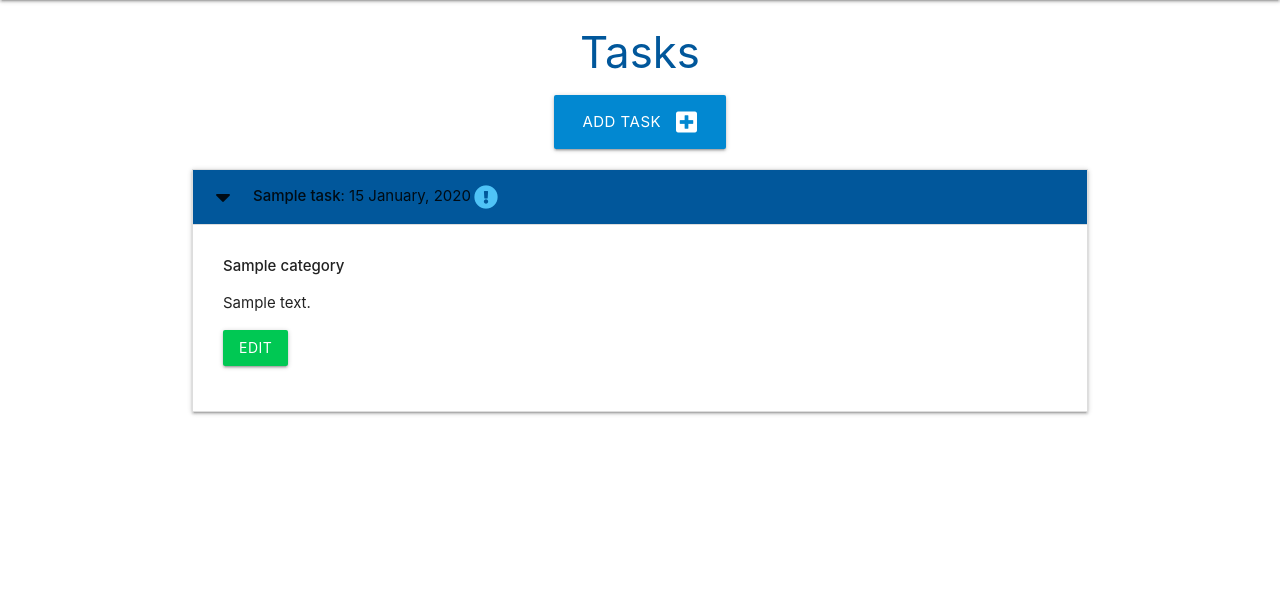
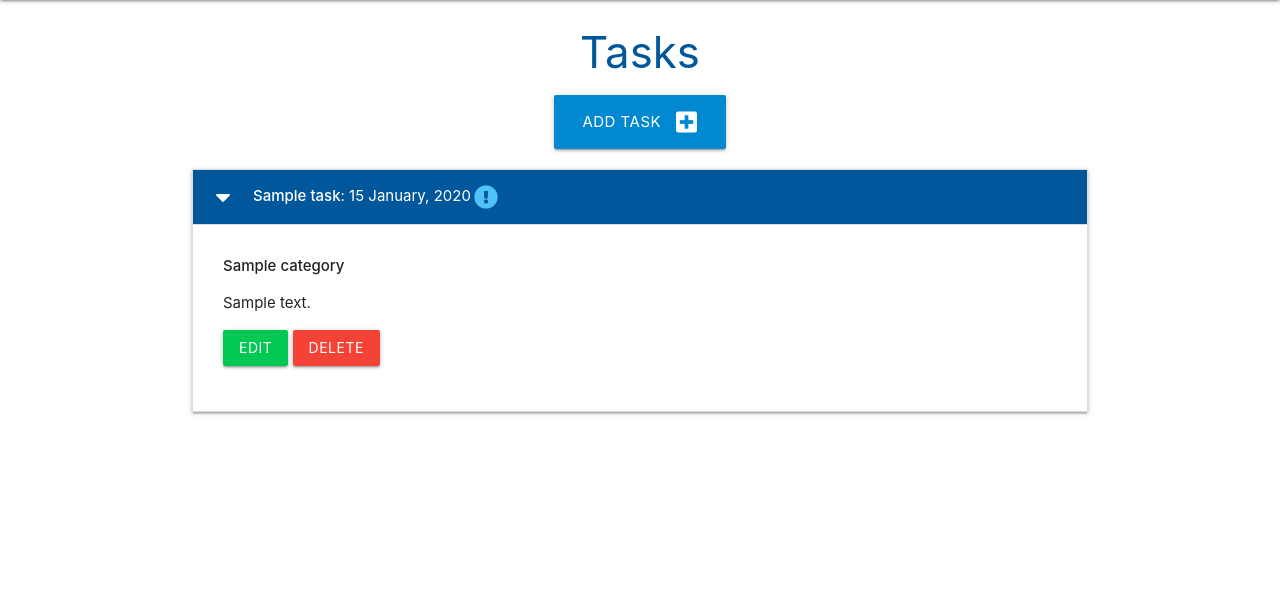
Before and after one commit to helsbels-del/flask-sqlalchemy-task-manager, a Flask app: page / in a window 1280 px wide, after a click that opens the changed part. Shown: the part 64-670 px from the top of the page. Run offline with Flask 2, Linux system fonts and the light colour scheme; tables that the repository leaves empty hold one stand-in row (values such as "Sample post").

Commit message:
FEAT: Add delete task function

```diff
--- a/taskmanager/routes.py
+++ b/taskmanager/routes.py
@@ -72,3 +72,11 @@ def edit_task(task_id):
         task.category_id = request.form.get("category_id")
         db.session.commit()
     return render_template("edit_task.html", task=task, categories=categories)
+
+
+@app.route("/delete_task/<int:task_id>")
+def delete_task(task_id):
+    task = Task.query.get_or_404(task_id)
+    db.session.delete(task)
+    db.session.commit()
+    return redirect(url_for("home"))
--- a/taskmanager/templates/tasks.html
+++ b/taskmanager/templates/tasks.html
@@ -12,21 +12,21 @@
 </div>
 
 <ul class="collapsible">
-    {% for task in tasks |sort(attribute="due_date") %}
+    {% for task in tasks|sort(attribute="due_date") %}
     <li>
-        <div class="collapsible-header white-txt light-blue darken-4">
+        <div class="collapsible-header white-text light-blue darken-4">
             <i class="fas fa-caret-down"></i>
             <strong>{{ task.task_name }}</strong> : {{ task.due_date.strftime("%d %B, %Y") }}
             {% if task.is_urgent == True %}
-                <i class ="fas fa-exclamation-circle light-blue-text text-lighten-2"></i>
+                <i class="fas fa-exclamation-circle light-blue-text text-lighten-2"></i>
             {% endif %}
         </div>
         <div class="collapsible-body">
             <strong>{{ task.category }}</strong>
-            <p>{{ task.task_description}}</p>
+            <p>{{ task.task_description }}</p>
             <p>
-
                 <a href="{{ url_for('edit_task', task_id=task.id) }}" class="btn green accent-4">Edit</a>
+                <a href="{{ url_for('delete_task', task_id=task.id) }}" class="btn red">Delete</a>
             </p>
         </div>
     </li>
```
